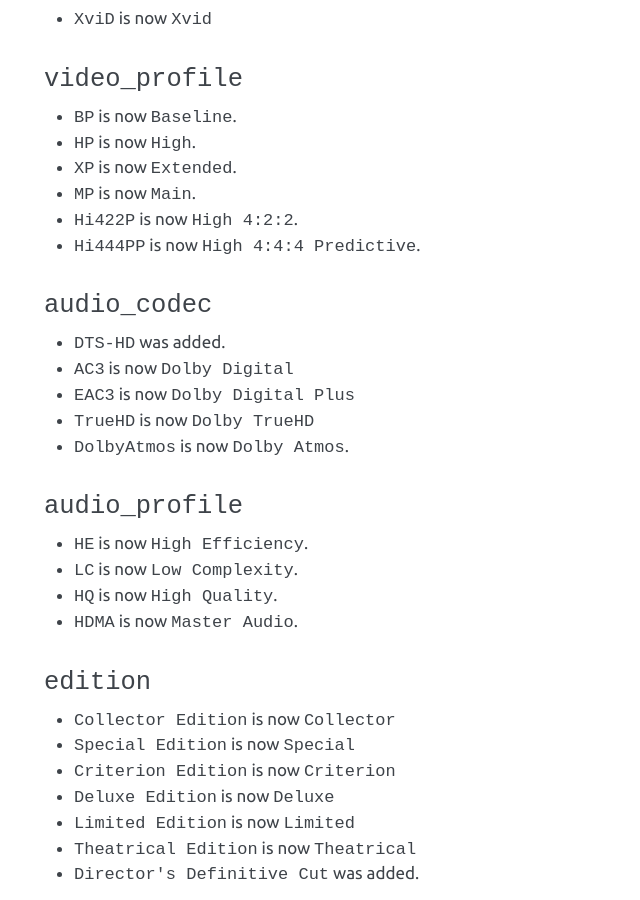
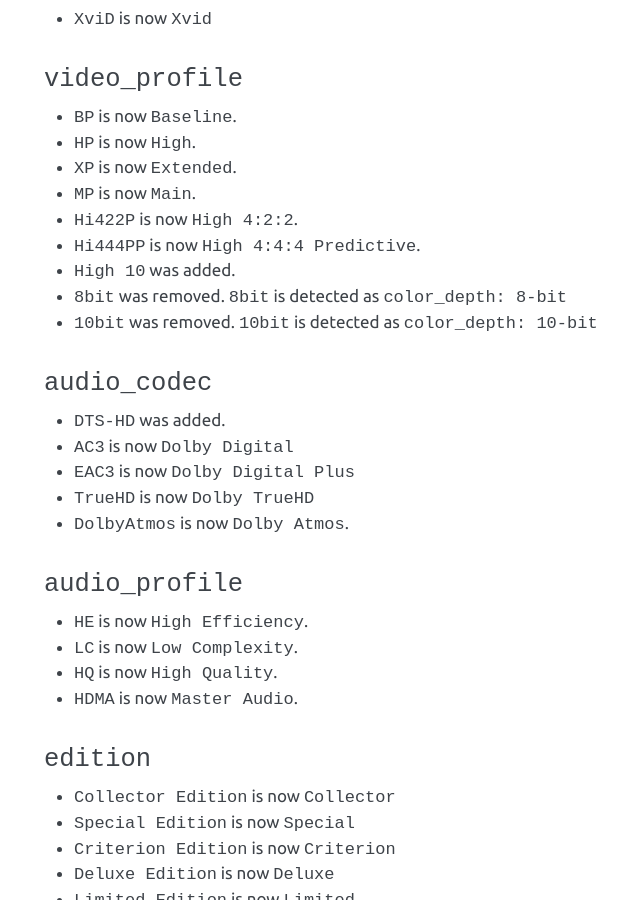
Before and after one commit to guessit-io/guessit, a Sphinx documentation site: the page built from docs/migration2to3.rst, in a window 1280 px wide and 900 px high, scrolled down 1351 px. Shown: the whole window, without its empty margins (394-1034 px from the left). Built offline with Sphinx 7.4.7, drawn with Linux system fonts in a browser that asks for light colours.

Commit message:
Move 8bit/10bit from 'video_profile' to 'color_depth'

```diff
--- a/docs/migration2to3.rst
+++ b/docs/migration2to3.rst
@@ -62,6 +62,9 @@ The following values were changed:
 - ``MP`` is now ``Main``.
 - ``Hi422P`` is now ``High 4:2:2``.
 - ``Hi444PP`` is now ``High 4:4:4 Predictive``.
+- ``High 10`` was added.
+- ``8bit`` was removed. ``8bit`` is detected as ``color_depth: 8-bit``
+- ``10bit`` was removed. ``10bit`` is detected as ``color_depth: 10-bit``
 
 ``audio_codec``
 ^^^^^^^^^^^^^^^
```
Also changed, not shown: 4 other files.
